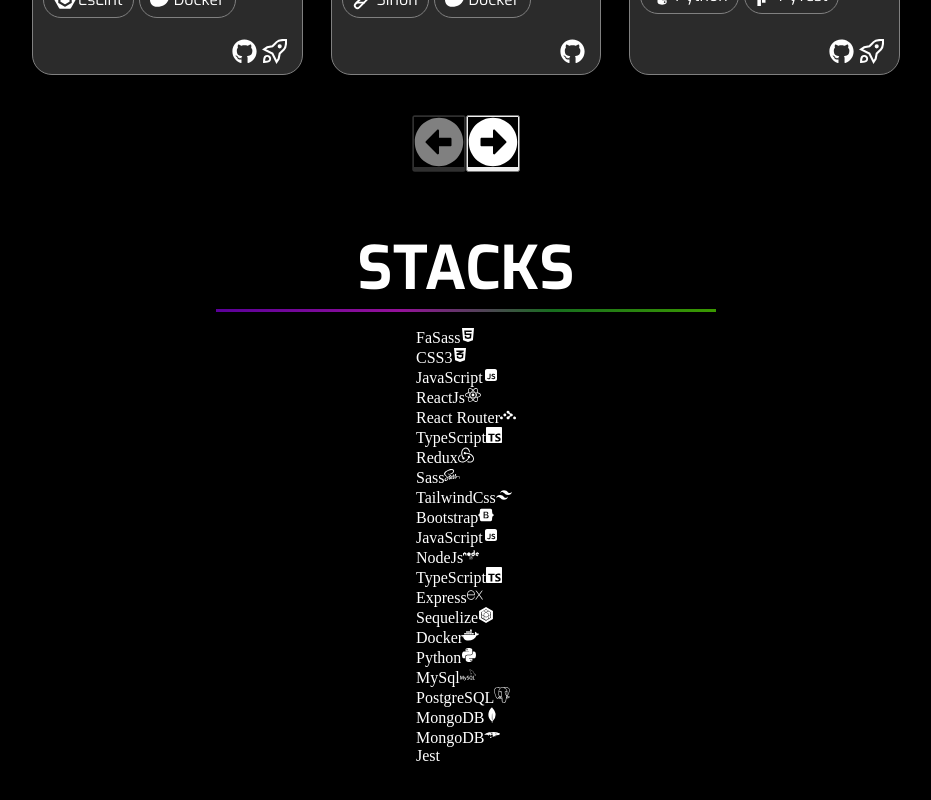
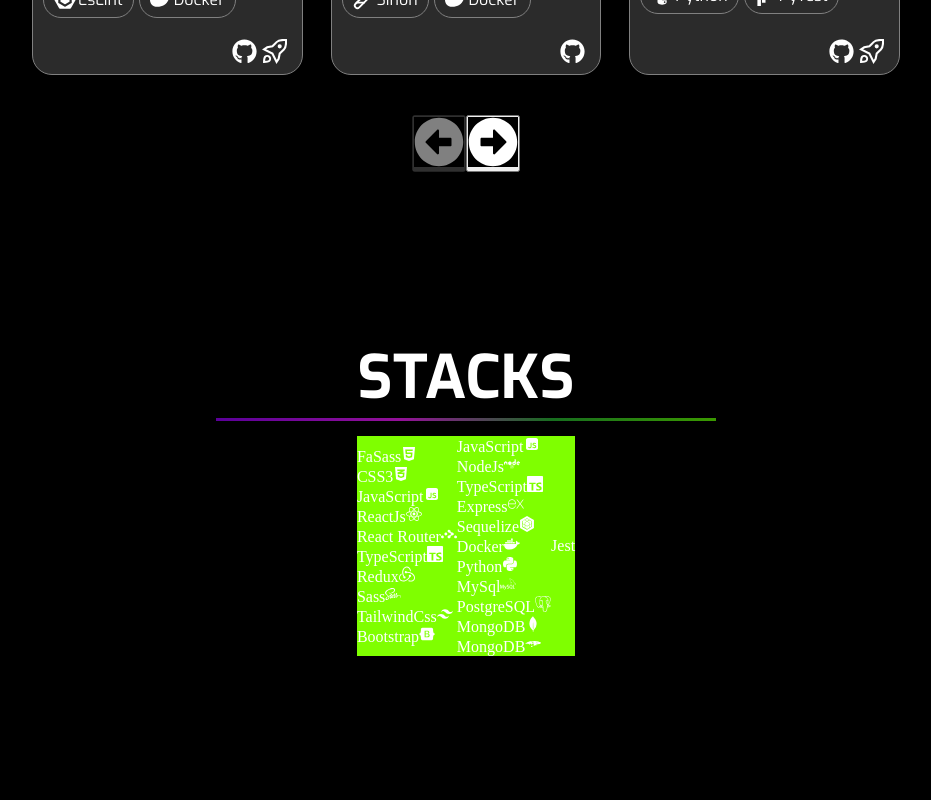
Before and after one commit to jefersongjr/jefersongjr.github.io, a React (Vite) app in the folder my-portfolio/: page / in a window 1280 px wide. Shown: the part 2682-3482 px from the top of the page, without its empty margins (174-1105 px from the left). Built offline with nearby package versions, Linux system fonts and the light colour scheme.

Commit message:
style :gem: estilizando card de skills

```diff
--- a/my-portfolio/src/styles/components/_stacks.scss
+++ b/my-portfolio/src/styles/components/_stacks.scss
@@ -8,4 +8,8 @@
   .line-about {
     @include divisor();
   }
+  .card-stacks-container {
+    @include flexSpaceBeetween();
+    background-color: chartreuse;
+  }
 }
--- a/my-portfolio/src/styles/index.css
+++ b/my-portfolio/src/styles/index.css
@@ -616,6 +616,13 @@ section .left-gradient-circle {
     width: 300px;
   }
 }
+.stacks-container .card-stacks-container {
+  align-items: center;
+  display: flex;
+  flex-direction: row;
+  justify-content: space-between;
+  background-color: chartreuse;
+}
 
 * {
   margin: 0;
```
Also changed, not shown: 1 other file (tests, documents, lock files or other folders).
